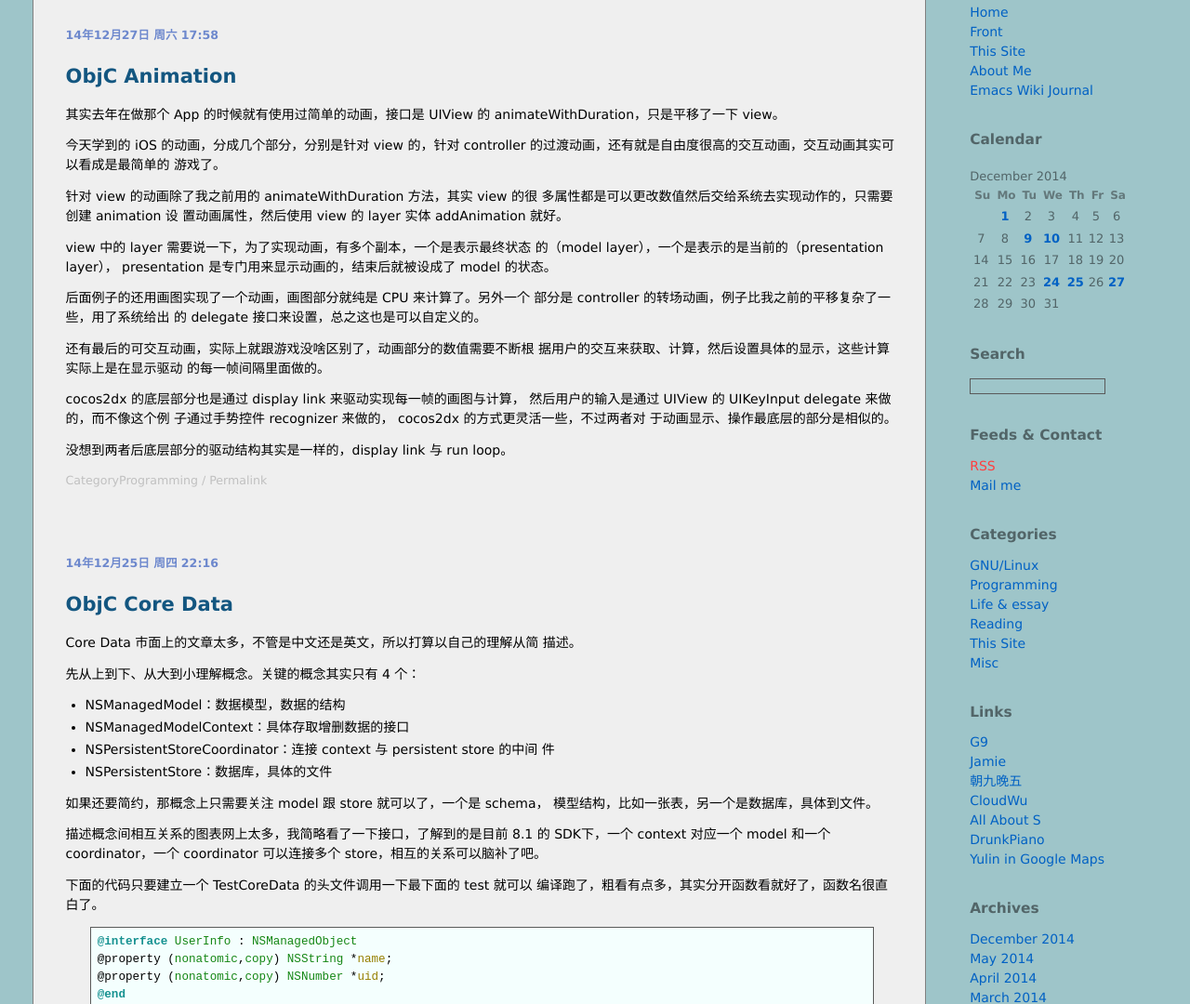
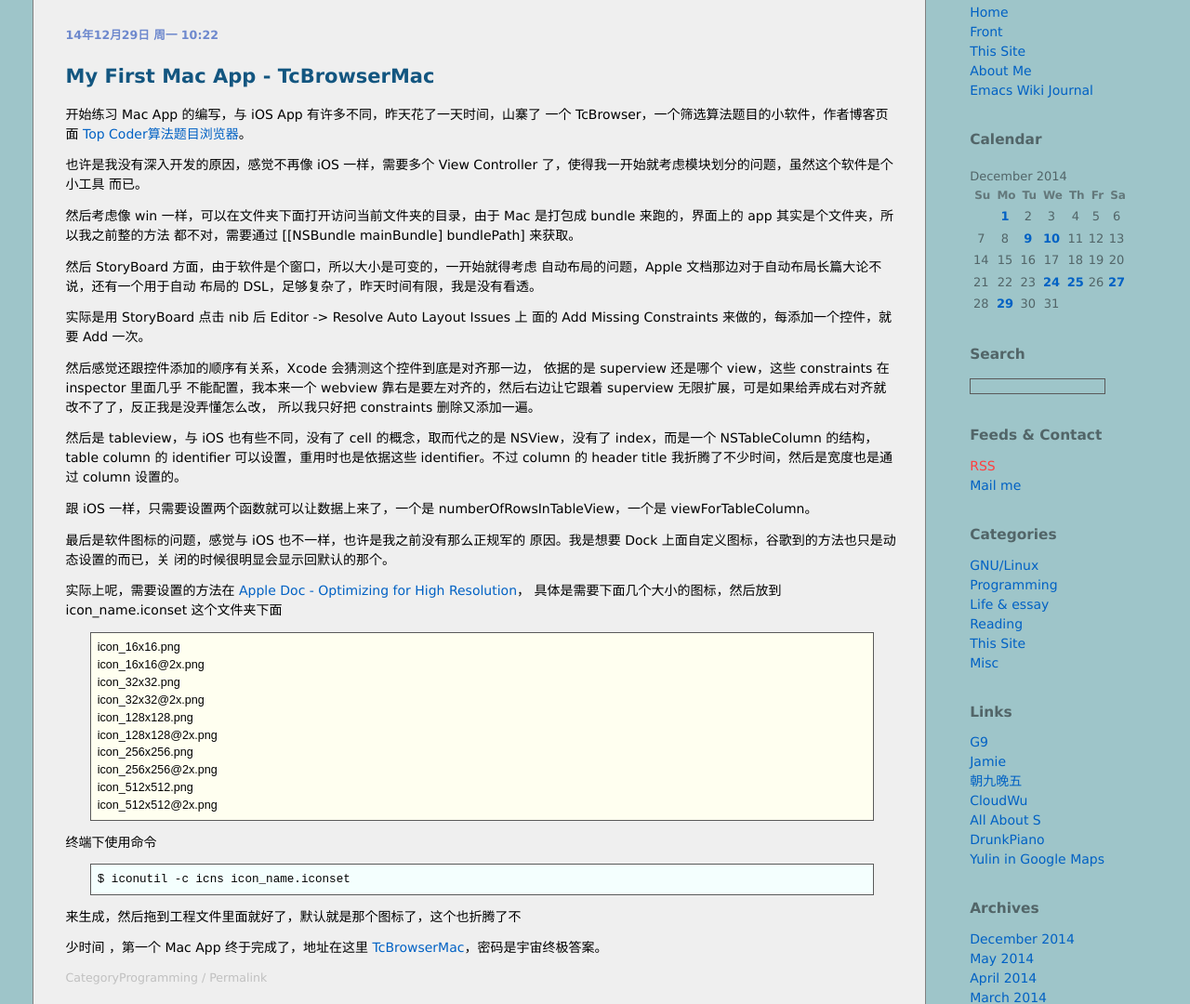
Before and after one commit to lalawue/lalawue.github.io, a plain HTML site: page blog/2014-12.html in a window 1280 px wide. Shown: the part 138-1218 px from the top of the page at 93% size. Drawn offline with Linux system fonts and the light colour scheme.

Commit message:
new post

```diff
--- a/blog/2014-12.html
+++ b/blog/2014-12.html
@@ -20,6 +20,116 @@
       <div id="text">
 	<h1>Sucha's Blog ~ Archive for December, 2014</h1>
 	<!-- Page published by Emacs Wiki begins here -->
+<h2><a id="p6">14年12月29日 周一 10:22</a></h2>
+
+<h3>My First Mac App - TcBrowserMac</h3>
+
+<p>
+开始练习 Mac App 的编写，与 iOS App 有许多不同，昨天花了一天时间，山寨了
+一个 TcBrowser，一个筛选算法题目的小软件，作者博客页面
+<a href="http://zh.lucida.me/blog/top-code-offline-browser/">Top&#32;Coder算法题目浏览器</a>。
+
+</p>
+
+<p>
+也许是我没有深入开发的原因，感觉不再像 iOS 一样，需要多个 View
+Controller 了，使得我一开始就考虑模块划分的问题，虽然这个软件是个小工具
+而已。
+
+</p>
+
+<p>
+然后考虑像 win 一样，可以在文件夹下面打开访问当前文件夹的目录，由于 Mac
+是打包成 bundle 来跑的，界面上的 app 其实是个文件夹，所以我之前整的方法
+都不对，需要通过 [[NSBundle mainBundle] bundlePath] 来获取。
+
+</p>
+
+<p>
+然后 StoryBoard 方面，由于软件是个窗口，所以大小是可变的，一开始就得考虑
+自动布局的问题，Apple 文档那边对于自动布局长篇大论不说，还有一个用于自动
+布局的 DSL，足够复杂了，昨天时间有限，我是没有看透。
+
+</p>
+
+<p>
+实际是用 StoryBoard 点击 nib 后 Editor -> Resolve Auto Layout Issues 上
+面的 Add Missing Constraints 来做的，每添加一个控件，就要 Add 一次。
+
+</p>
+
+<p>
+然后感觉还跟控件添加的顺序有关系，Xcode 会猜测这个控件到底是对齐那一边，
+依据的是 superview 还是哪个 view，这些 constraints 在 inspector 里面几乎
+不能配置，我本来一个 webview 靠右是要左对齐的，然后右边让它跟着
+superview 无限扩展，可是如果给弄成右对齐就改不了了，反正我是没弄懂怎么改，
+所以我只好把 constraints 删除又添加一遍。
+
+</p>
+
+<p>
+然后是 tableview，与 iOS 也有些不同，没有了 cell 的概念，取而代之的是
+NSView，没有了 index，而是一个 NSTableColumn 的结构，table column 的
+identifier 可以设置，重用时也是依据这些 identifier。不过 column 的
+header title 我折腾了不少时间，然后是宽度也是通过 column 设置的。
+
+</p>
+
+<p>
+跟 iOS 一样，只需要设置两个函数就可以让数据上来了，一个是
+numberOfRowsInTableView，一个是 viewForTableColumn。
+
+</p>
+
+<p>
+最后是软件图标的问题，感觉与 iOS 也不一样，也许是我之前没有那么正规军的
+原因。我是想要 Dock 上面自定义图标，谷歌到的方法也只是动态设置的而已，关
+闭的时候很明显会显示回默认的那个。
+
+</p>
+
+<p>
+实际上呢，需要设置的方法在 <a href="https://developer.apple.com/library/mac/documentation/GraphicsAnimation/Conceptual/HighResolutionOSX/Optimizing/Optimizing.html#//apple_ref/doc/uid/TP40012302-CH7-SW3">Apple&#32;Doc&#32;-&#32;Optimizing&#32;for&#32;High&#32;Resolution</a>，
+具体是需要下面几个大小的图标，然后放到 icon_name.iconset 这个文件夹下面
+
+</p>
+
+<pre class="example">icon_16x16.png
+icon_16x16@2x.png
+icon_32x32.png
+icon_32x32@2x.png
+icon_128x128.png
+icon_128x128@2x.png
+icon_256x256.png
+icon_256x256@2x.png
+icon_512x512.png
+icon_512x512@2x.png
+</pre>
+
+<p>
+终端下使用命令
+
+</p>
+
+<pre class="source">$ iconutil -c icns icon_name.iconset
+</pre>
+
+
+ 来生成，然后拖到工程文件里面就好了，默认就是那个图标了，这个也折腾了不
+<blockquote>
+<p>
+ 少时间 ，第一个 Mac App 终于完成了，地址在这里 <a href="http://pan.baidu.com/s/1sjv3gNN">TcBrowserMac</a>，密码是宇宙终极答案。
+
+</p>
+</blockquote>
+
+<h4><a href="CategoryProgramming.html">CategoryProgramming</a> / <a href="2014-12.html#p6">Permalink</a> </h4>
+
+<p>
+<!-- date: 2014-12-29T10:22:03+0800 -->
+
+</p>
+
 <h2><a id="p5">14年12月27日 周六 17:58</a></h2>
 
 <h3>ObjC Animation</h3>
@@ -646,7 +756,7 @@ jpgd c++ 的最大亮点，在于将 YUV 转 RGB 的部分，做了 LUT。这个
 
 </p>
 
-<h4><a href="CategoryProgramming.html">CategoryProgramming</a> / <a href="2014-12.html#p0">Permalink</a> </h4>
+<h4><a href="CategoryProgramming.html">CategoryProgramming</a> / <a href="2014-12.html#p0">Permalink</a></h4>
 
 <p>
 <!-- date: 2014-12-01T22:53:41+0800 -->
@@ -670,7 +780,7 @@ jpgd c++ 的最大亮点，在于将 YUV 转 RGB 的部分，做了 LUT。这个
       </ul>
 
       <p class="header">Calendar</p>
-      <div class="calendar"><table><caption>December 2014</caption><thead><tr><th>Su</th><th>Mo</th><th>Tu</th><th>We</th><th>Th</th><th>Fr</th><th>Sa</th></tr></thead><tr><td></td><td><a title="实践了一个 JPEG 解码器" href="2014-12.html#p0">1</a></td><td>2</td><td>3</td><td>4</td><td>5</td><td>6</td></tr><tr><td>7</td><td>8</td><td><a title="OpenGL 3.3 under MacOS" href="2014-12.html#p1">9</a></td><td><a title="OpenGL 3.3 under MacOS (2)" href="2014-12.html#p2">10</a></td><td>11</td><td>12</td><td>13</td></tr><tr><td>14</td><td>15</td><td>16</td><td>17</td><td>18</td><td>19</td><td>20</td></tr><tr><td>21</td><td>22</td><td>23</td><td><a title="NSThread、''''NSRunLoop、GCD、__block" href="2014-12.html#p3">24</a></td><td><a title="ObjC Core Data" href="2014-12.html#p4">25</a></td><td>26</td><td><a title="ObjC Animation" href="2014-12.html#p5">27</a></td></tr><tr><td>28</td><td>29</td><td>30</td><td>31</td></tr></table></div>
+      <div class="calendar"><table><caption>December 2014</caption><thead><tr><th>Su</th><th>Mo</th><th>Tu</th><th>We</th><th>Th</th><th>Fr</th><th>Sa</th></tr></thead><tr><td></td><td><a title="实践了一个 JPEG 解码器" href="2014-12.html#p0">1</a></td><td>2</td><td>3</td><td>4</td><td>5</td><td>6</td></tr><tr><td>7</td><td>8</td><td><a title="OpenGL 3.3 under MacOS" href="2014-12.html#p1">9</a></td><td><a title="OpenGL 3.3 under MacOS (2)" href="2014-12.html#p2">10</a></td><td>11</td><td>12</td><td>13</td></tr><tr><td>14</td><td>15</td><td>16</td><td>17</td><td>18</td><td>19</td><td>20</td></tr><tr><td>21</td><td>22</td><td>23</td><td><a title="NSThread、''''NSRunLoop、GCD、__block" href="2014-12.html#p3">24</a></td><td><a title="ObjC Core Data" href="2014-12.html#p4">25</a></td><td>26</td><td><a title="ObjC Animation" href="2014-12.html#p5">27</a></td></tr><tr><td>28</td><td><a title="My First Mac App - ''''TcBrowserMac" href="2014-12.html#p6">29</a></td><td>30</td><td>31</td></tr></table></div>
 
       <p class="header">Search</p><!-- Google Search -->
       <form id="searchform" method="get"
```
Also changed, not shown: blog/CategoryProgramming.html (+4 -1 lines), blog/index.html (+112 -101 lines), blog/rss.xml (+109 -1 lines).
